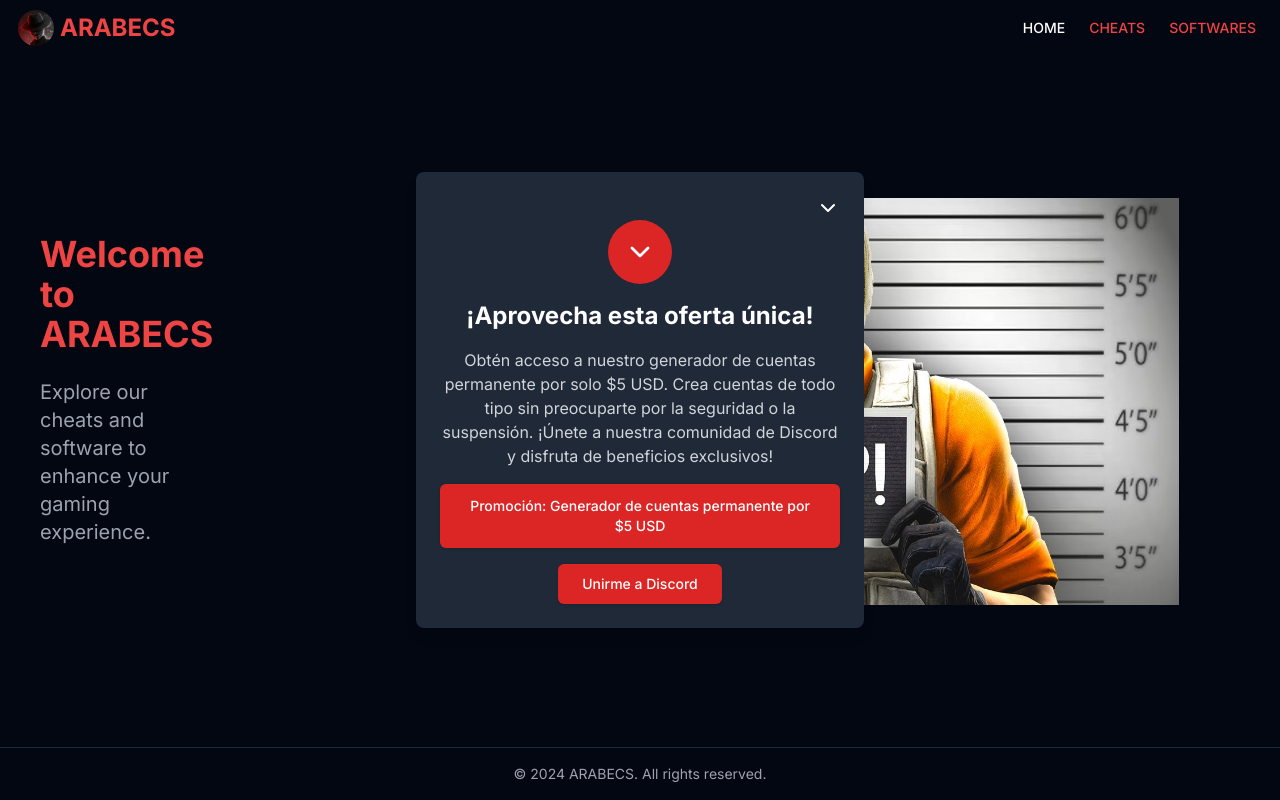
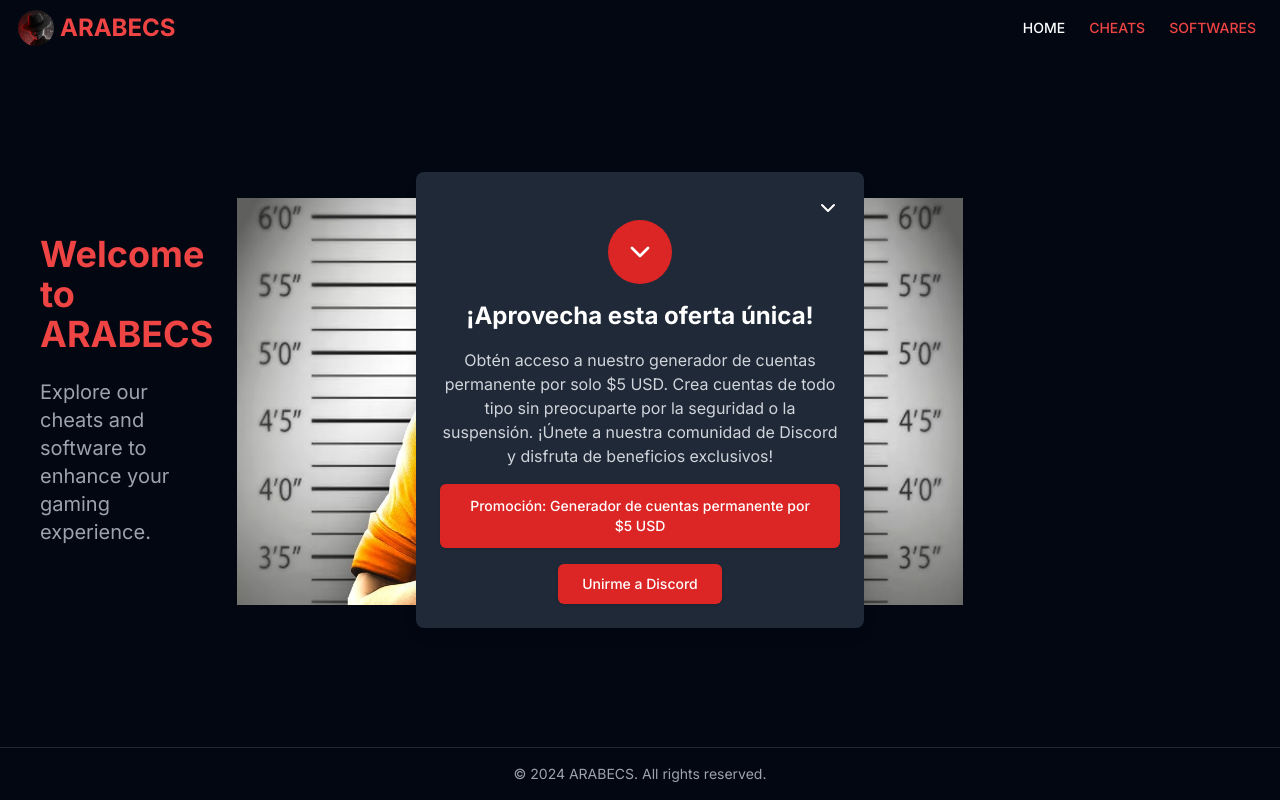
Before and after one commit to YoeCK-sys/arabe, a Next.js app: page / in a window 1280 px wide. Built offline with nearby package versions, Linux system fonts and the light colour scheme.

Commit message:
UPDATE 0.92

```diff
--- a/src/app/page.tsx
+++ b/src/app/page.tsx
@@ -124,10 +124,10 @@ export default function Empire() {
       return (
         <div className="flex flex-col md:flex-row items-center justify-between w-full h-full px-4">
           <div className="flex flex-col">
-            <h2 className="text-4xl font-bold text-red-500 mb-6">Welcome to ARABECS</h2>
-            <p className="text-xl text-gray-400 mb-6">Explore our cheats and software to enhance your gaming experience.</p>
+            <h2 className="text-4xl font-bold text-red-500 mb-6 text-center md:text-left">Welcome to ARABECS</h2>
+            <p className="text-xl text-gray-400 mb-6 text-center md:text-left">Explore our cheats and software to enhance your gaming experience.</p>
           </div>
-          <img src="portada.jpg" className="mt-6 md:mt-0 md:ml-60" style={{ maxWidth: "200%", maxHeight: "100%" }} />
+          <img src="portada.jpg" className="mt-6 md:mt-0 md:ml-6 w-full md:w-auto" style={{ maxWidth: "200%", maxHeight: "100%" }} />
         </div>
       );
     }
```
